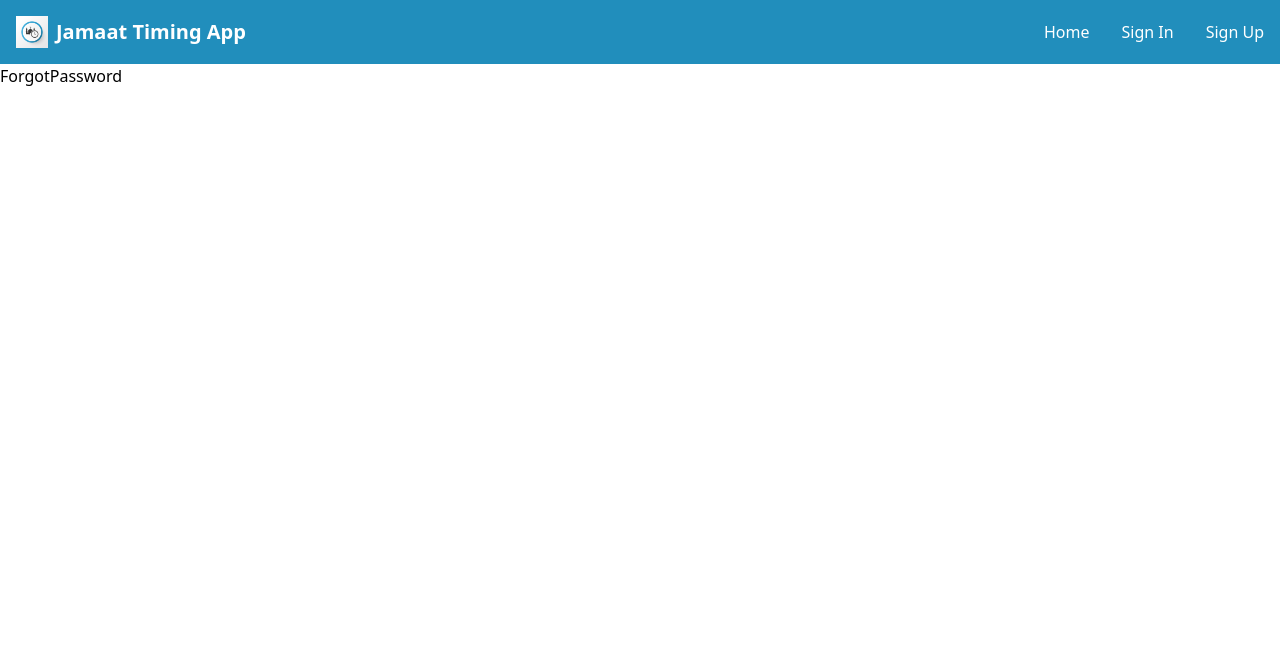
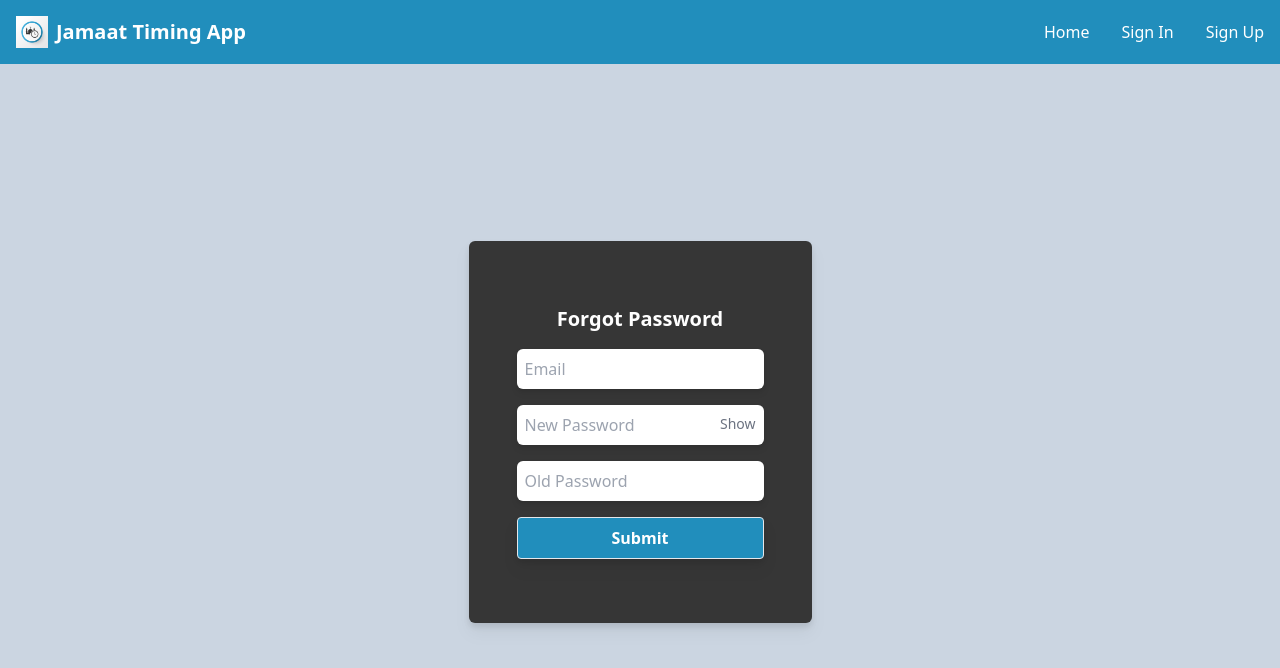
Before and after one commit to Tohid4641/jamaat-timing-app-frontend, a React (Vite) app: page /forgotPassword in a window 1280 px wide. Shown: the top 668 px of the page. Built offline with nearby package versions, Linux system fonts and the light colour scheme.

Commit message:
forgot pass page UI enhance

```diff
--- a/src/pages/ForgotPassword.jsx
+++ b/src/pages/ForgotPassword.jsx
@@ -1,6 +1,33 @@
+import { useState } from "react";
+import { Link } from 'react-router-dom';
+
 const ForgotPassword = () => {
+  const [email, setEmail] = useState("")
+  const [newPassword, setPassword] = useState("")
+  const [oldPassword, setConfirmpass] = useState("")
+  const [showPassword, setShowPassword] = useState(false);
+  const [error, setError] = useState("");
   return (
-    <div>ForgotPassword</div>
+    <section id="forgotpassword" className="h-screen-minus-navbar bg-slate-300 flex items-center justify-center">
+      <form action="" className="px-12 py-16 sencond-bg-color rounded-md drop-shadow-lg">
+        <h1 className="text-white font-bold text-xl text-center">Forgot Password</h1>
+        <input type="email" required name="email" value={email} onChange={(e) => setEmail(e.target.value)} placeholder="Email" className="w-full block p-2 my-4 rounded-md drop-shadow-md focus:outline-none" />
+        <div className="relativ">
+
+          <input type={showPassword ? "text" : "password"} required name="newPassword" value={newPassword} onChange={(e) => setPassword(e.target.value)} placeholder="New Password" className="w-full block p-2 my-4 rounded-md drop-shadow-md focus:outline-none" />
+          <button
+            type="button"
+            onClick={() => setShowPassword(!showPassword)}
+            className="absolute right-[3.5rem] top-[10.8rem] text-sm text-gray-500"
+          >
+            {showPassword ? "Hide" : "Show"}
+          </button>
+        </div>
+        <input type={showPassword ? "text" : "password"} required name="oldPassword" value={oldPassword} onChange={(e) => setConfirmpass(e.target.value)} placeholder="Old Password" className="w-full block p-2 my-4 rounded-md drop-shadow-md focus:outline-none" />
+        <input type="submit" value="Submit" className="p-2 border first-bg-color hover:bg-blue-500 w-full text-white font-bold py-2 px-4 rounded focus:ring-1 drop-shadow-lg" />
+        <p className="mt-4 text-red-600 absolute">{error}</p>
+      </form>
+    </section>
   )
 }
 
--- a/src/pages/SignUp.jsx
+++ b/src/pages/SignUp.jsx
@@ -10,10 +10,10 @@ const SignUp = () => {
   const [email, setEmail] = useState("")
   const [password, setPassword] = useState("")
   const [confirmpass, setConfirmpass] = useState("")
-  const [error, setError] = useState("Error")
+  const [error, setError] = useState("")
 
   const [showPassword, setShowPassword] = useState(false); // State for toggling password visibility
-  const [showConfirmPassword, setShowConfirmPassword] = useState(false); // State for confirm password visibility
+  // const [showConfirmPassword, setShowConfirmPassword] = useState(false); // State for confirm password visibility
 
   const dispatch = useDispatch()
   const navigate = useNavigate()
@@ -48,7 +48,7 @@ const SignUp = () => {
           <button
             type="button"
             onClick={() => setShowPassword(!showPassword)}
-            className="absolute right-showHidePassRight top-showHidePassTop text-sm text-gray-500"
+            className="absolute right-[4rem] top-[14rem] text-sm text-gray-500"
           >
             {showPassword ? "Hide" : "Show"}
           </button>
--- a/tailwind.config.js
+++ b/tailwind.config.js
@@ -7,10 +7,6 @@ export default {
   ],
   theme: {
     extend: {
-      inset:{
-        showHidePassRight:'4rem',
-        showHidePassTop:'14rem',
-      },
       height: {
         'screen-minus-navbar': 'calc(100vh - 64px)',
       },
```
